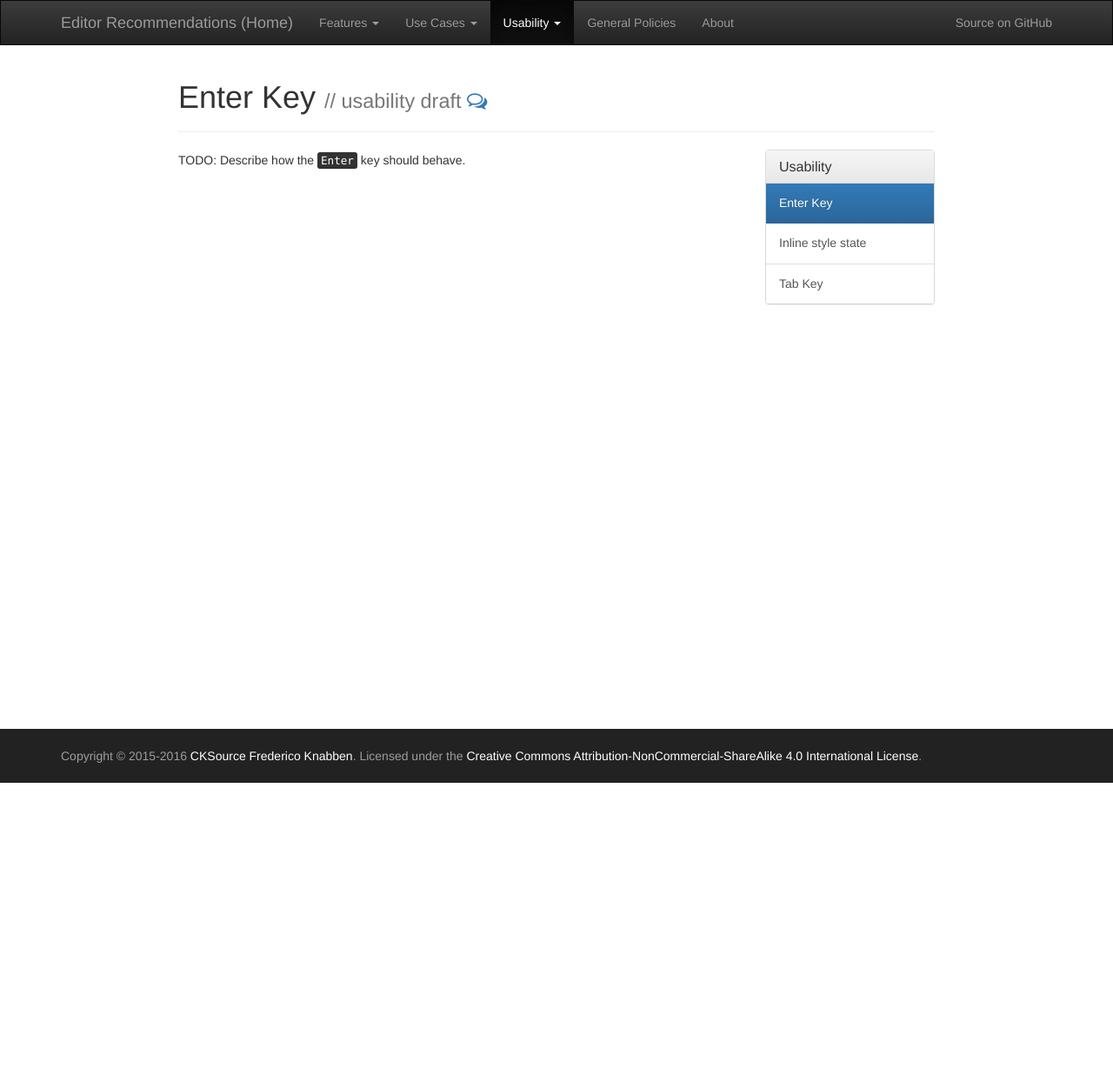
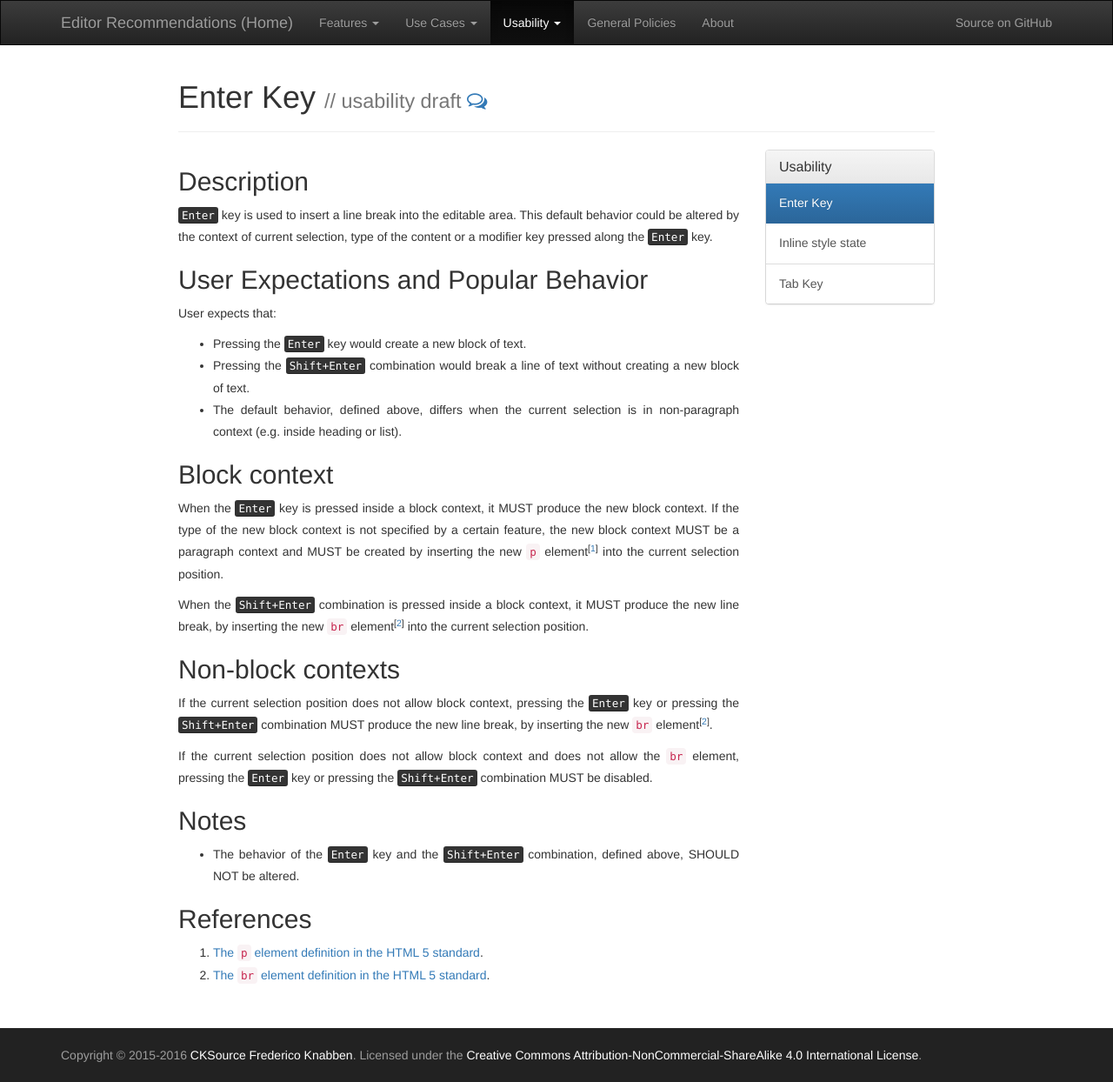
Before and after one commit to ckeditor/editor-recommendations, a Jekyll site: the page built from _usability/enter-key.md, in a window 1280 px wide. Shown: the whole page at 87% size. Built offline with Jekyll 4.4.1, drawn with Linux system fonts in a browser that asks for light colours; nearby versions of some CDN libraries; before the commit the page ends 900 px from its top, so only the background shows below that.

Commit message:
Added usability draft for the `Enter` key.

```diff
--- a/_usability/enter-key.md
+++ b/_usability/enter-key.md
@@ -2,13 +2,49 @@
 usability:
   title: "Enter Key"
   status: "Draft"
+  discussion: "https://github.com/ckeditor/editor-recommendations/issues/36"
 
 layout: default
 ---
 
 {% capture description %}
 
-TODO: Describe how the <kbd>Enter</kbd> key should behave.
+## Description
+
+<kbd>Enter</kbd> key is used to insert a line break into the editable area. This default behavior could be altered by the context of current selection, type of the content or a modifier key pressed along the <kbd>Enter</kbd> key.
+
+## User Expectations and Popular Behavior
+
+User expects that:
+
+* Pressing the <kbd>Enter</kbd> key would create a new block of text.
+* Pressing the <kbd>Shift+Enter</kbd> combination would break a line of text without creating a new block of text.
+* The default behavior, defined above, differs when the current selection is in non-paragraph context (e.g. inside heading or list).
+
+## Block context
+
+<a id="autoparagraphing"></a>When the <kbd>Enter</kbd> key is pressed inside a block context, it MUST produce the new block context. If the type of the new block context is not specified by a certain feature, the new block context MUST be a paragraph context and MUST be created by inserting the new `p` element<sup>[[1](#ref1)]</sup> into the current selection position.
+
+When the <kbd>Shift+Enter</kbd> combination is pressed inside a block context, it MUST produce the new line break, by inserting the new `br` element<sup>[[2](#ref2)]</sup> into the current selection position.
+
+## Non-block contexts
+
+If the current selection position does not allow block context, pressing the <kbd>Enter</kbd> key or pressing the <kbd>Shift+Enter</kbd> combination MUST produce the new line break, by inserting the new `br` element<sup>[[2](#ref2)]</sup>.
+
+If the current selection position does not allow block context and does not allow the `br` element, pressing the <kbd>Enter</kbd> key or pressing the <kbd>Shift+Enter</kbd> combination MUST be disabled.
+
+{% endcapture %}
+
+{% capture notes %}
+
+* The behavior of the <kbd>Enter</kbd> key and the <kbd>Shift+Enter</kbd> combination, defined above, SHOULD NOT be altered.
+
+{% endcapture %}
+
+{% capture references %}
+
+1. 	<a id="ref1"></a>[The `p` element definition in the HTML 5 standard](https://www.w3.org/TR/html5/grouping-content.html#the-p-element).
+2. <a id="ref2"></a>[The `br` element definition in the HTML 5 standard](https://www.w3.org/TR/html5/text-level-semantics.html#the-br-element).
 
 {% endcapture %}
 
```
